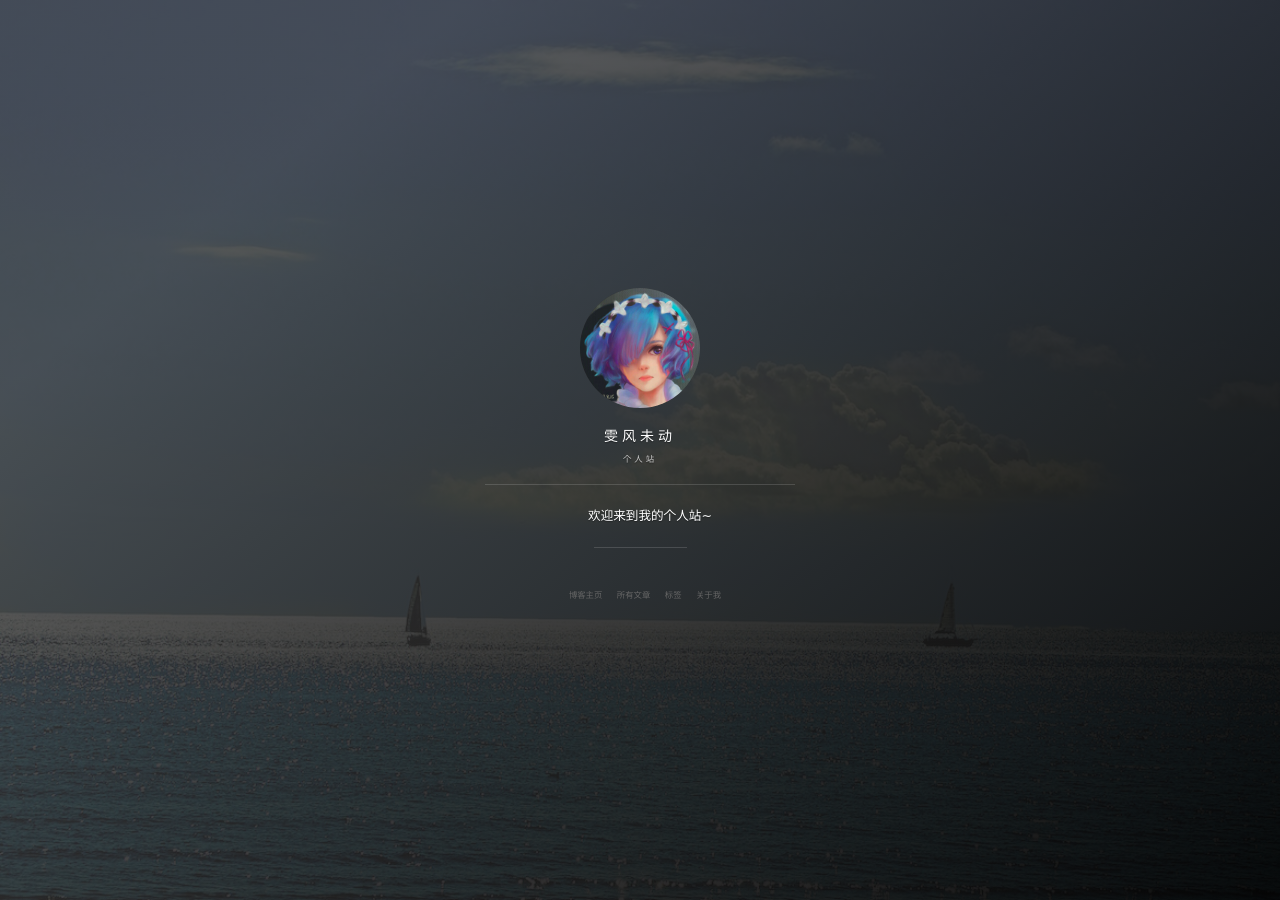
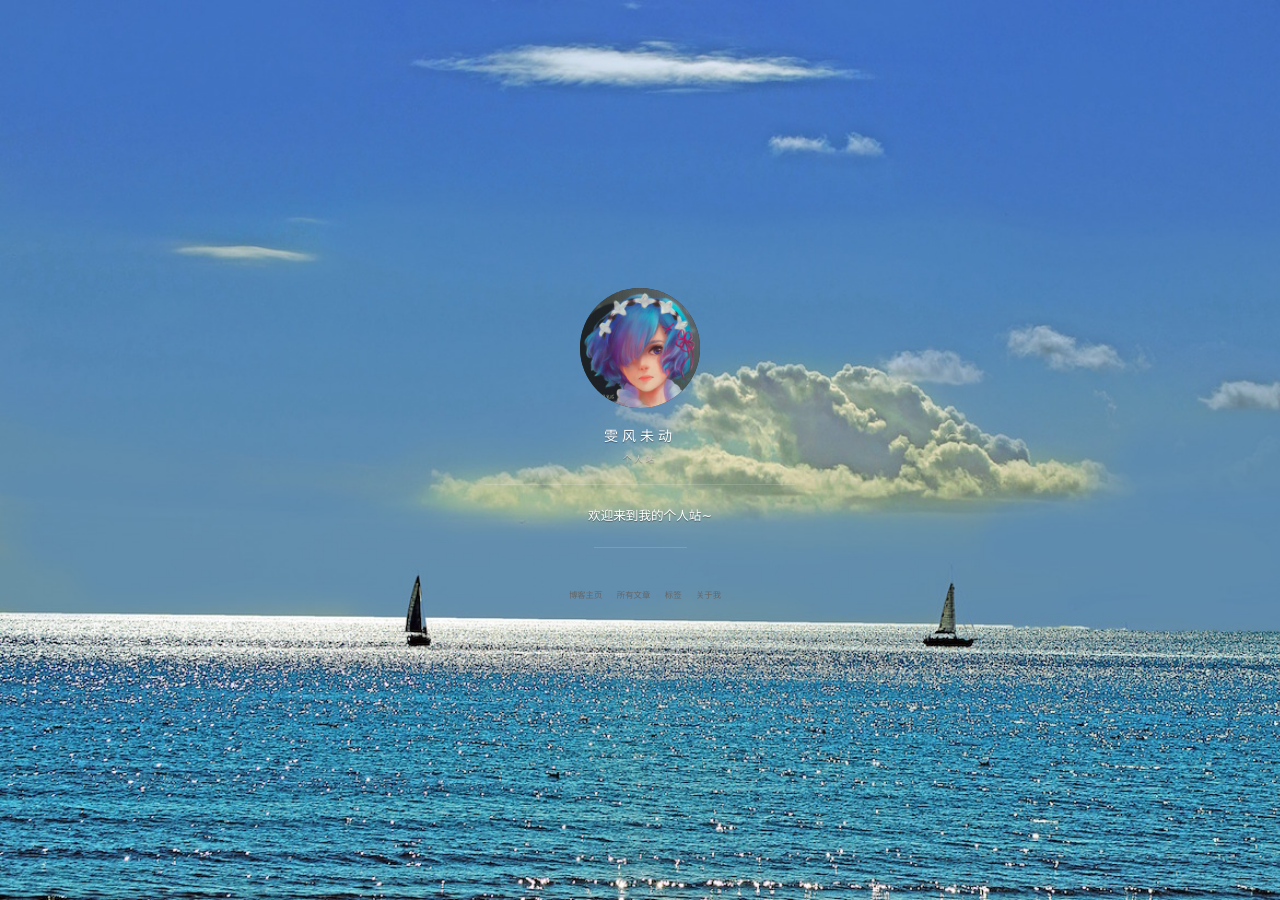
Before and after one commit to dawven/one, a Jekyll site: the page built from index.html, in a window 1280 px wide. Built offline with Jekyll 4.4.1, drawn with Linux system fonts in a browser that asks for light colours; nearby versions of some CDN libraries; the list of posts is cut into pages by our own code; comment, search, counter and statistics services are not loaded; grey boxes are pictures that could not be loaded.

Commit message:
透明色

```diff
--- a/_config.yml
+++ b/_config.yml
@@ -49,7 +49,7 @@ highlighter: rouge
 textColor: #FF0000
 
 # supported colors: blue, green, purple, red, orange or slate. If you need clear, leave it empty.
-cover_color: clear
+cover_color:
 
 # The blog button should not be removed.
 blog_button:
```
